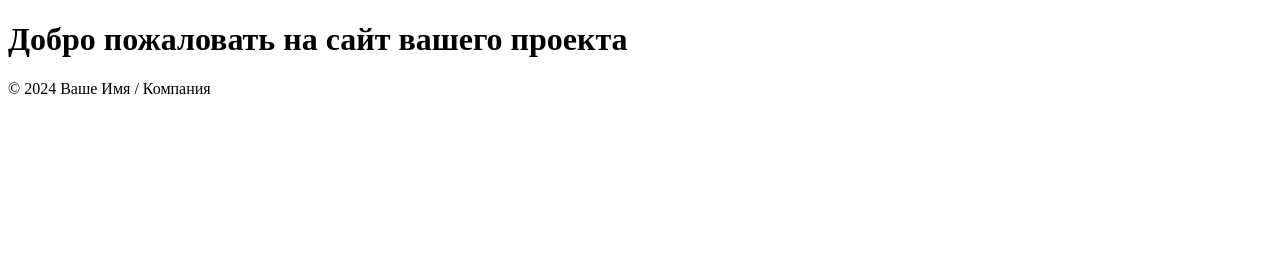
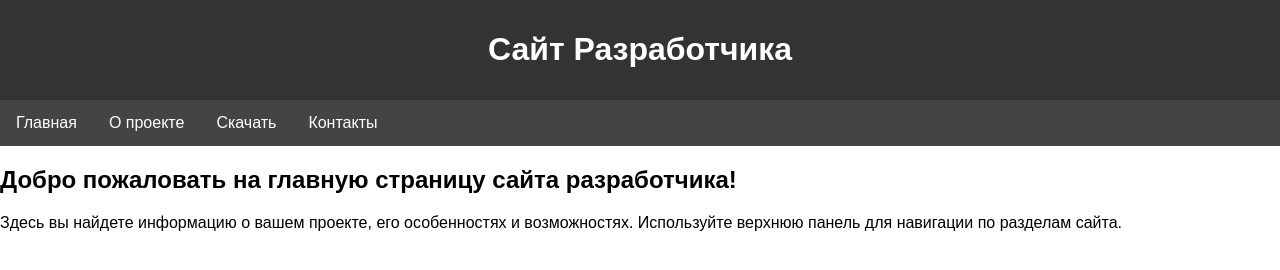
Before and after one commit to imcarll/imcarll.github.io, a plain HTML site: page index.html in a window 1280 px wide. Drawn offline with Linux system fonts and the light colour scheme.

Commit message:
Update index.html

```diff
--- a/index.html
+++ b/index.html
@@ -1,24 +1,60 @@
-<!-- Страница 1: Главная -->
 <!DOCTYPE html>
 <html lang="en">
 
 <head>
     <meta charset="UTF-8">
     <meta name="viewport" content="width=device-width, initial-scale=1.0">
-    <title>Ваш Проект</title>
+    <title>Главная страница</title>
+    <style>
+        body {
+            font-family: Arial, sans-serif;
+            margin: 0;
+            padding: 0;
+        }
+
+        header {
+            background-color: #333;
+            color: white;
+            padding: 10px;
+            text-align: center;
+        }
+
+        nav {
+            background-color: #444;
+            overflow: hidden;
+        }
+
+        nav a {
+            float: left;
+            display: block;
+            color: white;
+            text-align: center;
+            padding: 14px 16px;
+            text-decoration: none;
+        }
+
+        nav a:hover {
+            background-color: #ddd;
+            color: black;
+        }
+    </style>
 </head>
 
 <body>
     <header>
-        <h1>Добро пожаловать на сайт вашего проекта</h1>
+        <h1>Сайт Разработчика</h1>
     </header>
 
     <nav>
-        <!-- Ваш баннер или другие элементы навигации -->
+        <a href="#home">Главная</a>
+        <a href="#about">О проекте</a>
+        <a href="#download">Скачать</a>
+        <a href="#contact">Контакты</a>
     </nav>
 
     <section>
-        <p>© 2024 Ваше Имя / Компания</p>
+        <h2>Добро пожаловать на главную страницу сайта разработчика!</h2>
+        <p>Здесь вы найдете информацию о вашем проекте, его особенностях и возможностях. Используйте верхнюю панель для навигации по разделам сайта.</p>
     </section>
 </body>
 
```
